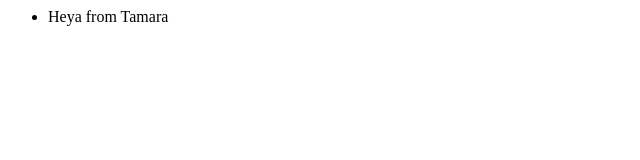
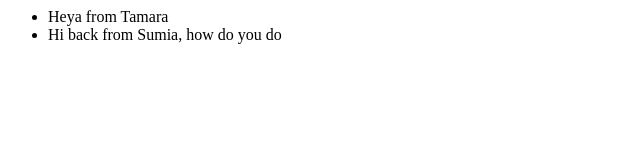
Before and after one commit to tamara-ilic/test-group-project, a plain HTML site: page index.html in a window 1280 px wide. Shown: the whole page, without its empty margins (0-640 px from the left). Drawn offline with Linux system fonts and the light colour scheme.

Commit message:
add msg to html file

```diff
--- a/index.html
+++ b/index.html
@@ -3,6 +3,7 @@
   <body>
     <ul>
       <li>Heya from Tamara</li>
+      <li>Hi back from Sumia, how do you do</li>
     </ul>
   </body>
 </html>
```
